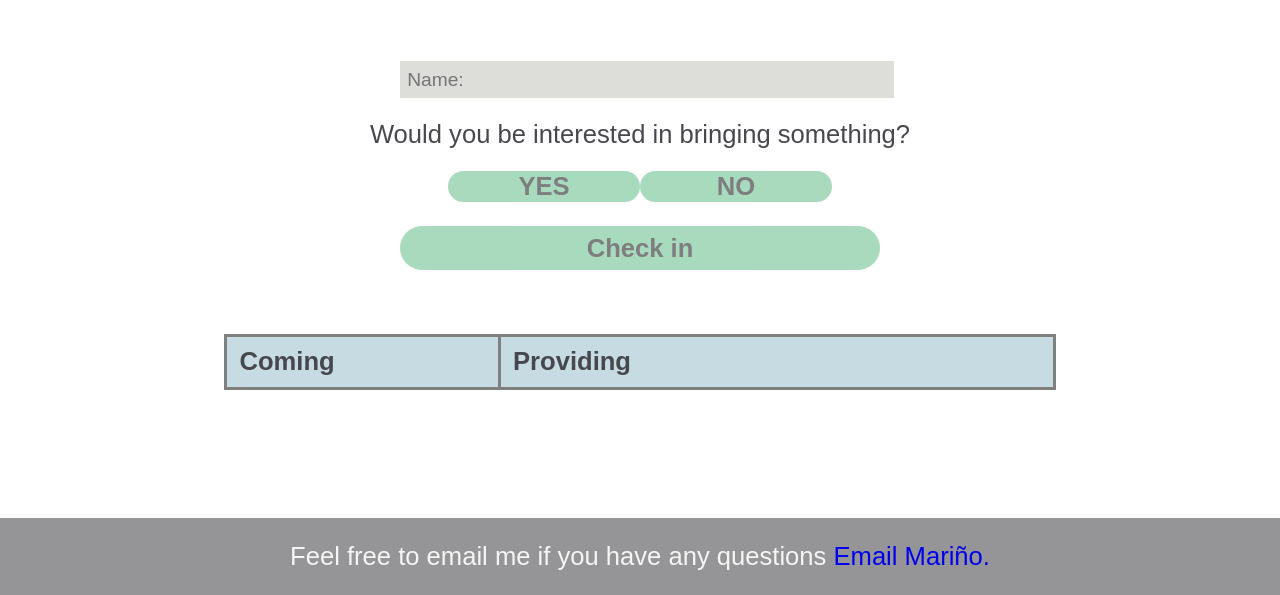
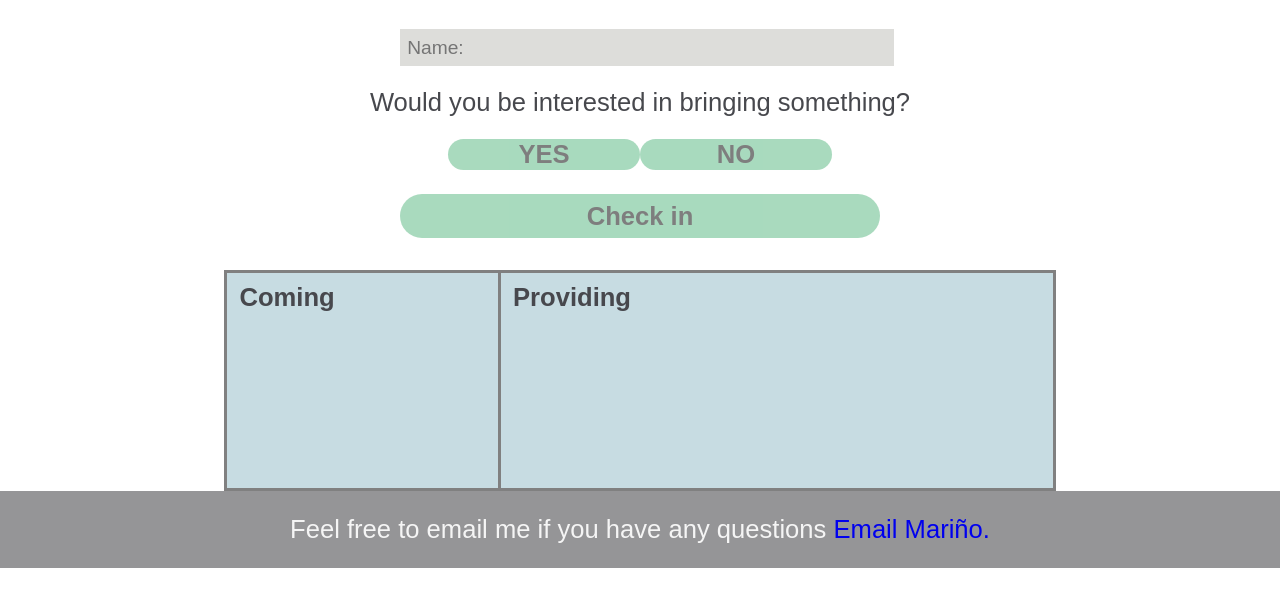
Before and after one commit to PMCarranza/cba, a plain HTML site: page index.html in a window 1280 px wide. Shown: the part 232-827 px from the top of the page. After the commit the page ends 800 px from the top, so only its background shows below. Drawn offline with nearby package versions, Linux system fonts and the light colour scheme; no server answers.

Commit message:
removes unnecessary style

```diff
--- a/style/style.css
+++ b/style/style.css
@@ -41,14 +41,12 @@ h2{
     font-weight: bold;
     text-align: center;
     background-color: #959597;
-
 }
 
 main{
     display: flex;
     flex-direction: row;
     justify-content: center;
-    margin: 2.5% 0;
     font-size: 2vw;
 }
 
@@ -70,7 +68,6 @@ main{
 
 .form{
     font-size: 2vw;
-    margin: 2.5%;
     width: 90%;
 }
 
@@ -149,7 +146,6 @@ form > p{
 section{
     display: flex;
     justify-content: center;
-    margin-bottom: 10%;
 }
 
 #tabla{
@@ -189,7 +185,3 @@ footer{
 footer a{
     text-decoration: none;
 }
-
-/* .footer{
-    flex-shrink: 0;
-} */
```
